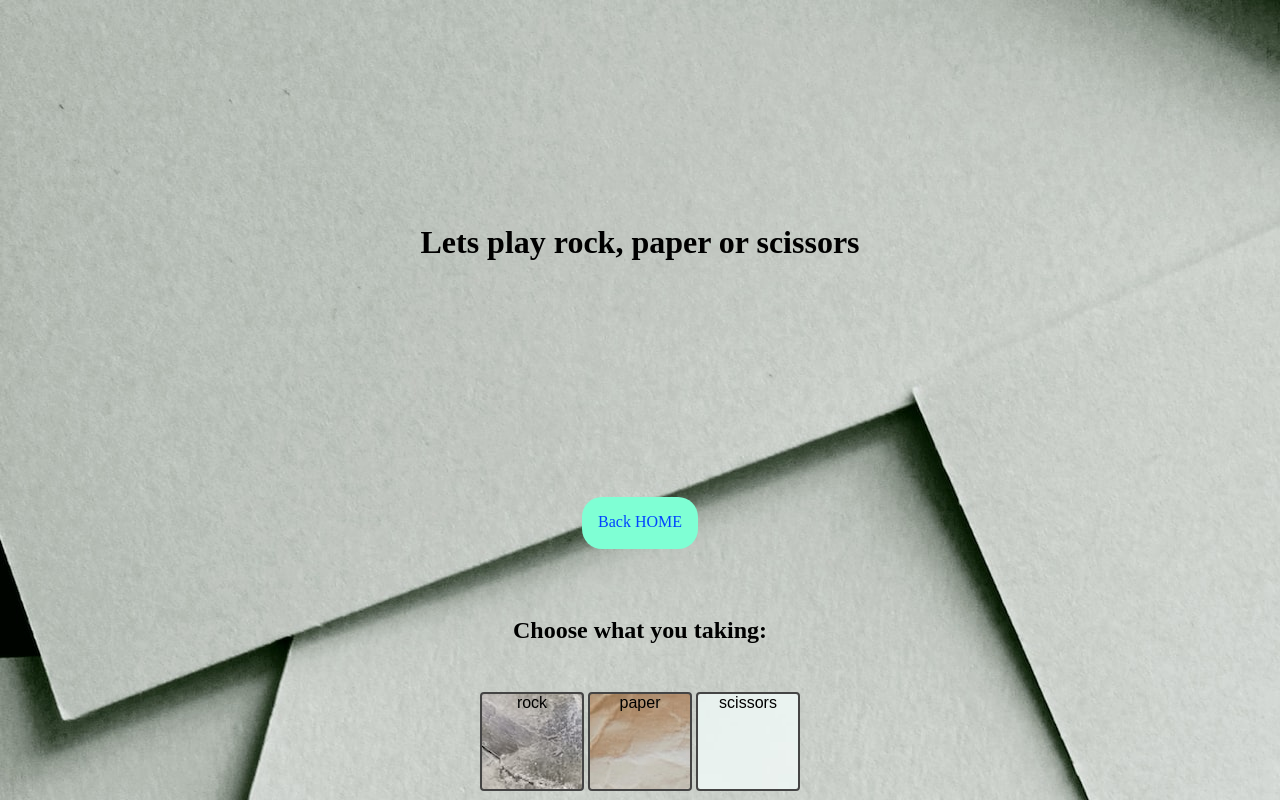
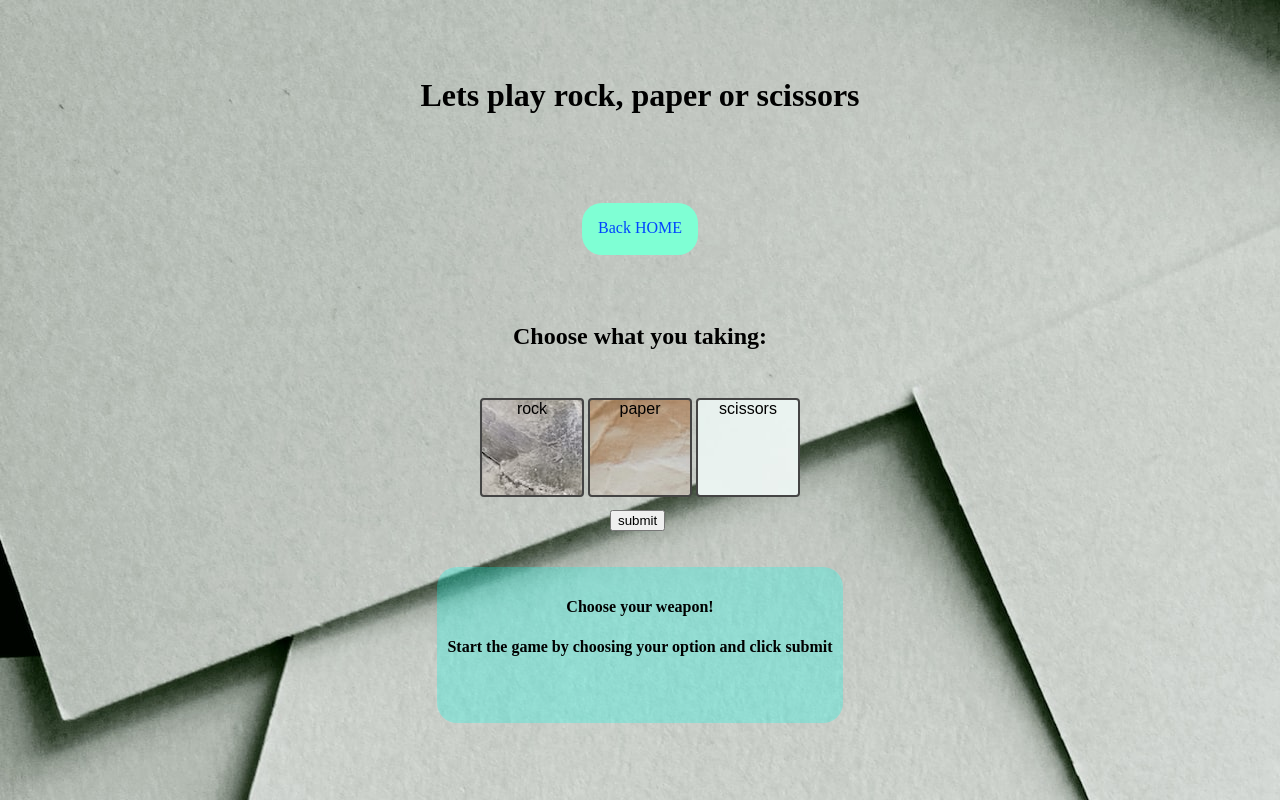
Before and after one commit to TheShadowandwolves/randomWebsite, a Flask app: page /rockpaperscissors in a window 1280 px wide. Run offline with Flask 2, Linux system fonts and the light colour scheme.

Commit message:
fixed rock page

```diff
--- a/randomwebsite/templates/rockpaperscissor.html
+++ b/randomwebsite/templates/rockpaperscissor.html
@@ -64,6 +64,12 @@
     <br>
     <h4>{{won}} won the game!</h4>
 </div>
+{% else %}
+<div class="result">
+    <h4>Choose your weapon!</h4>
+    <h4>Start the game by choosing your option and click submit</h4>
+    <br>
+    <br>
 {% endif %}
 
 
```
